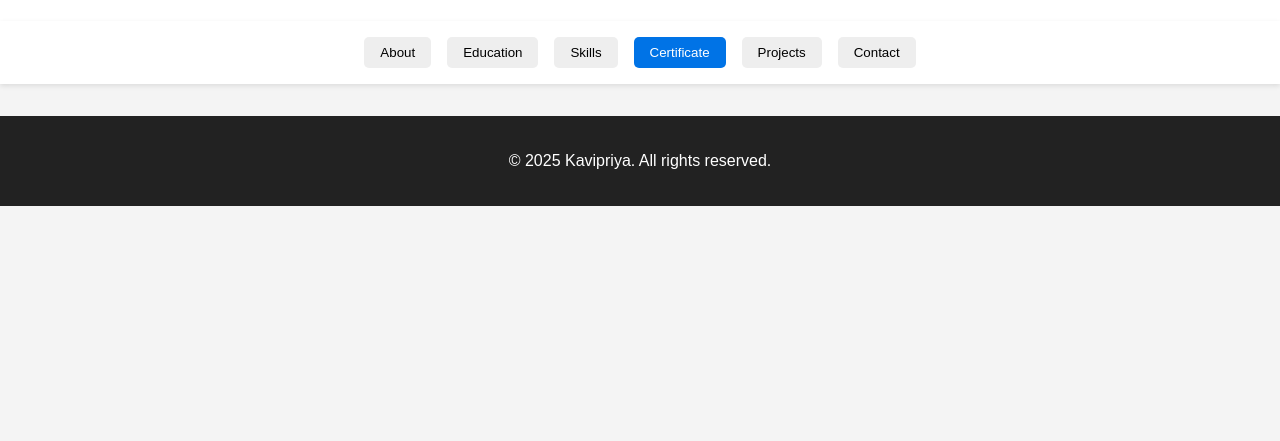
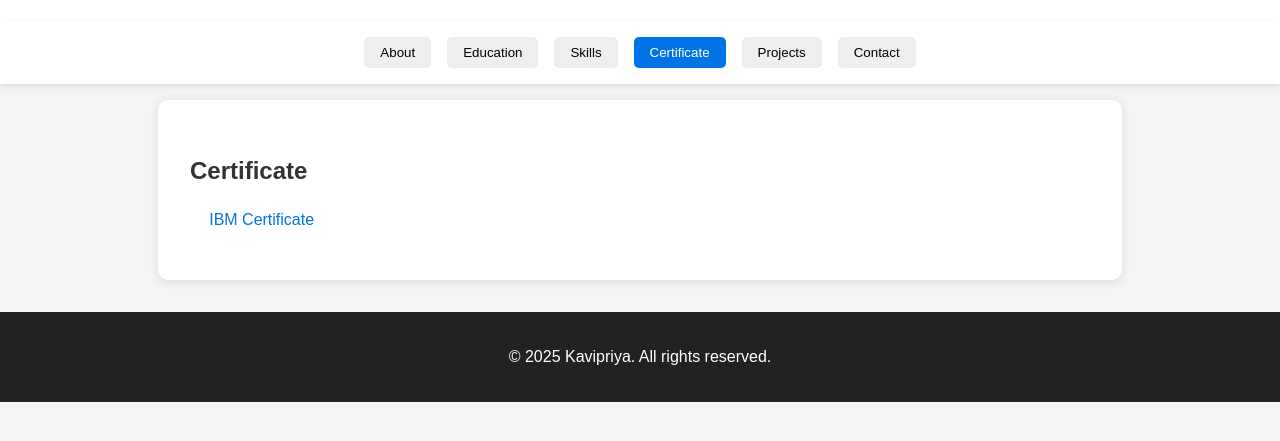
Before and after one commit to mkavipriya210-svg/Kavipriya-M, a plain HTML site: page index.html in a window 1280 px wide. Both pictures are taken after a click on the button "Certificate". Shown: the part 157-598 px from the top of the page. Drawn offline with Linux system fonts and the light colour scheme.

Commit message:
index.html

```diff
--- a/index.html
+++ b/index.html
@@ -143,9 +143,11 @@
     </ul>
   </section>
 
-  <section>
+  <section id="certificate">
     <h2>Certificate</h2>
-    <a href="kavi.jpg">IBM Certificate</a>
+    <ul>
+      <a href="kavi.jpg">IBM Certificate</a>
+    </ul>
   </section>
 
   <section id="projects">
```
